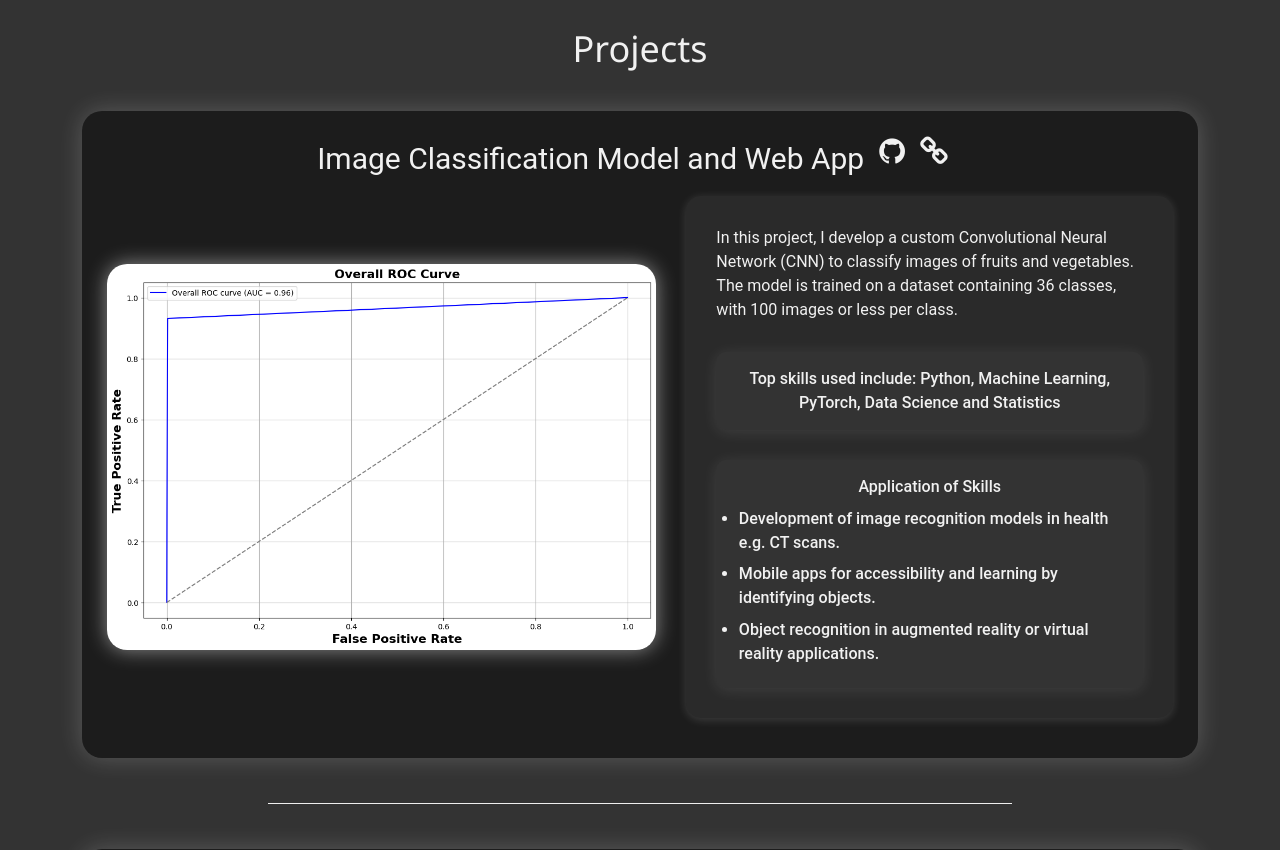
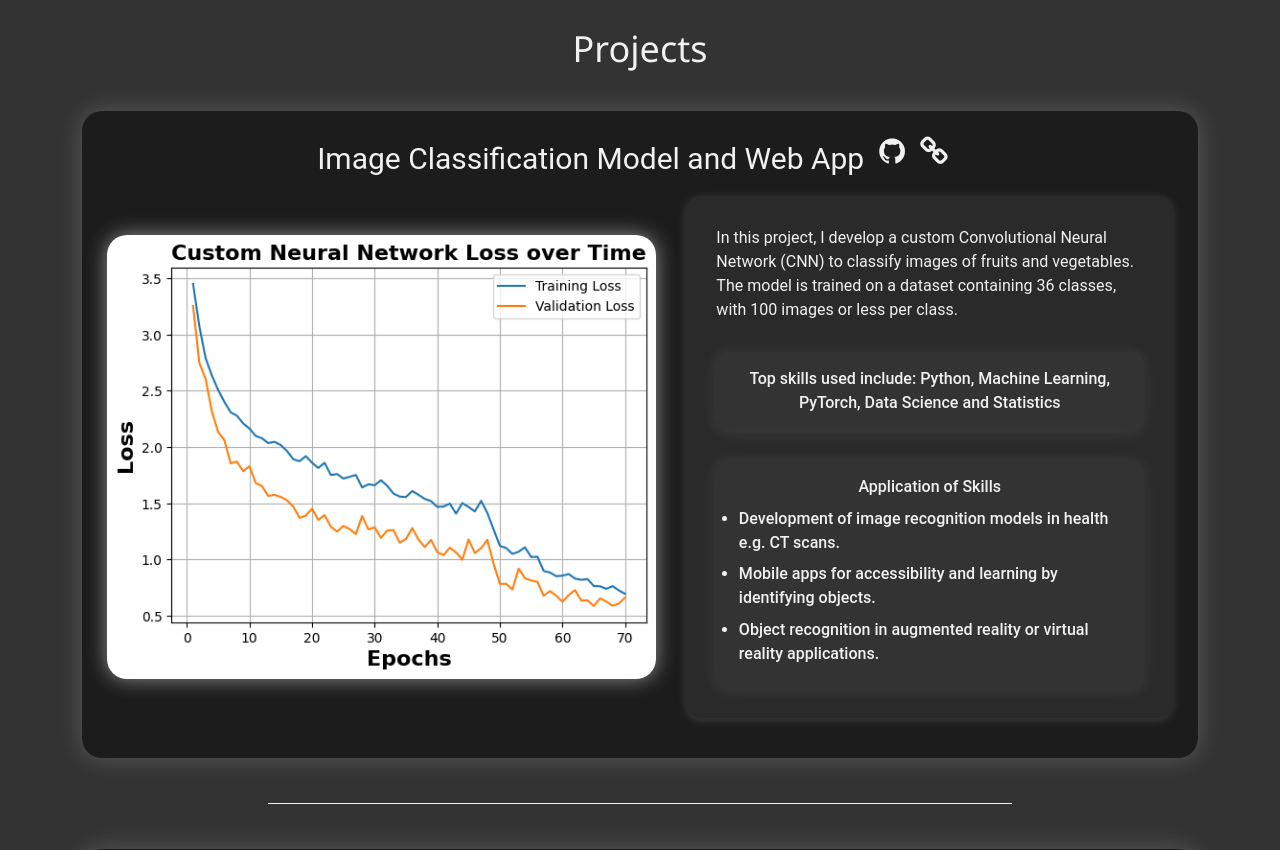
Before and after one commit to Adenrele/Web_Portfolio, a Flask app: page /projects in a window 1280 px wide. Shown: the part 64-914 px from the top of the page. Run offline with Flask 3, Linux system fonts and the light colour scheme; some libraries are stand-ins or nearby versions.

Commit message:
created enable www file with instructions for cnaming, gadding cert and checking status. Also changed image in neural network project

```diff
--- a/templates/projects.html
+++ b/templates/projects.html
@@ -18,7 +18,7 @@
             <div class="project-description">
 
                 <div class="project-summary-image">
-                    <img class="project-image" src="../static/images/RocCurve.png" alt="Model Performance">
+                    <img class="project-image" src="../static/images/LossEachEpoch.png" alt="Model Performance">
                 </div>
 
                 <div class="description-text">
```
Also changed, not shown: static/images/LossEachEpoch.png (added), 1 other file.
